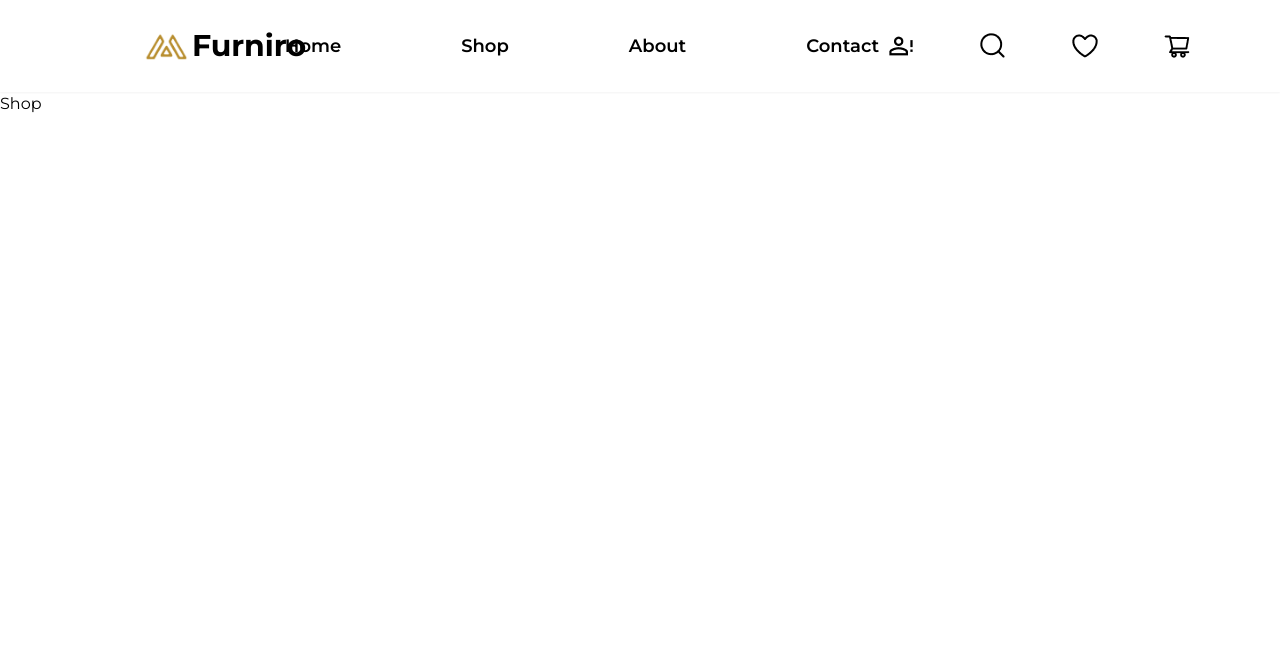
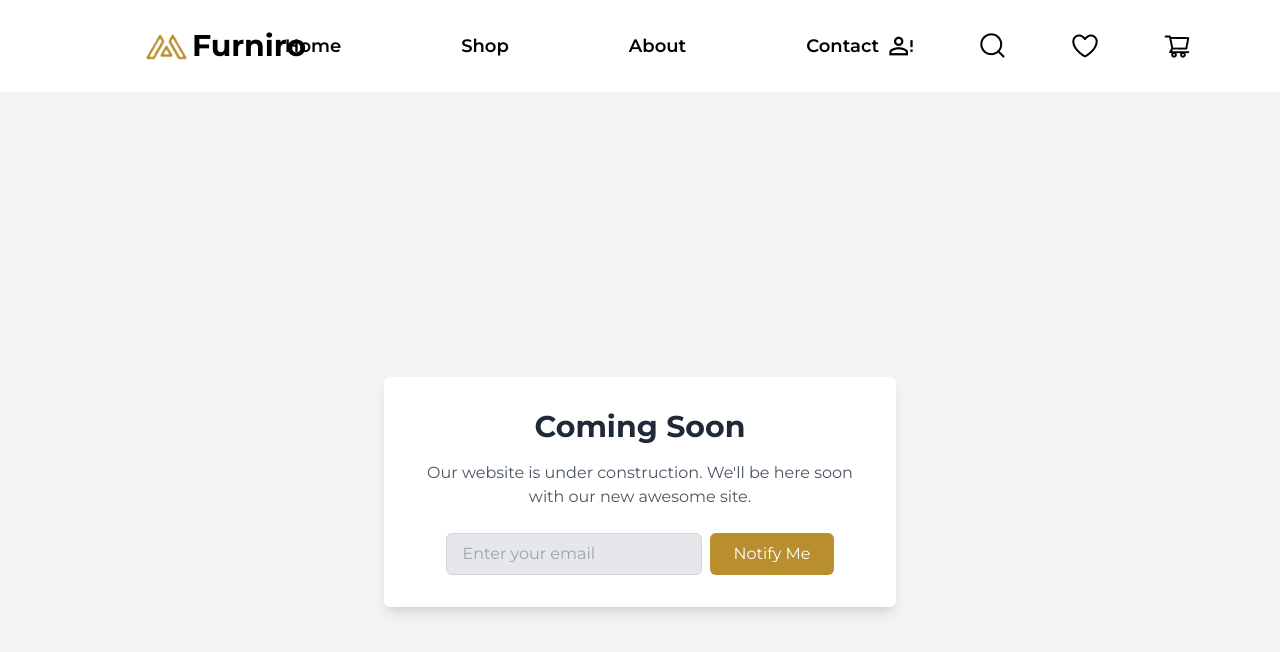
Before and after one commit to ocit17/furniro, a React (Vite) app: page /shop in a window 1280 px wide. Shown: the top 652 px of the page. Built offline with nearby package versions, Linux system fonts and the light colour scheme; a web font is replaced by a local one.

Commit message:
first commit

```diff
--- /dev/null
+++ b/src/components/ComingSoon.jsx
@@ -0,0 +1,24 @@
+/* eslint-disable react/no-unescaped-entities */
+export default function ComingSoon() {
+  return (
+    <div className='bg-gray-100 min-h-screen flex items-center justify-center'>
+      <div className='max-w-lg p-8 bg-white shadow-lg rounded-md text-center'>
+        <h1 className='text-3xl font-bold text-gray-800 mb-4'>Coming Soon</h1>
+        <p className='text-gray-600 mb-6'>
+          Our website is under construction. We'll be here soon with our new
+          awesome site.
+        </p>
+        <div className='flex justify-center'>
+          <input
+            type='email'
+            placeholder='Enter your email'
+            className='w-64 px-4 py-2 mr-2 bg-gray-200 border border-gray-300 rounded-md focus:outline-none focus:border-primary'
+          />
+          <button className='px-6 py-2 text-white bg-primary rounded-md hover:bg-primary-dark focus:outline-none'>
+            Notify Me
+          </button>
+        </div>
+      </div>
+    </div>
+  );
+}
--- a/src/pages/About.jsx
+++ b/src/pages/About.jsx
@@ -1,3 +1,5 @@
+import ComingSoon from '../components/ComingSoon';
+
 export default function About() {
-  return <div>About</div>;
+  return <ComingSoon />;
 }
--- a/src/pages/Contact.jsx
+++ b/src/pages/Contact.jsx
@@ -1,3 +1,5 @@
+import ComingSoon from '../components/ComingSoon';
+
 export default function Shop() {
-  return <div>Contact</div>;
+  return <ComingSoon />;
 }
--- a/src/pages/Shop.jsx
+++ b/src/pages/Shop.jsx
@@ -1,3 +1,5 @@
+import ComingSoon from '../components/ComingSoon';
+
 export default function Shop() {
-  return <div>Shop</div>;
+  return <ComingSoon />;
 }
```
